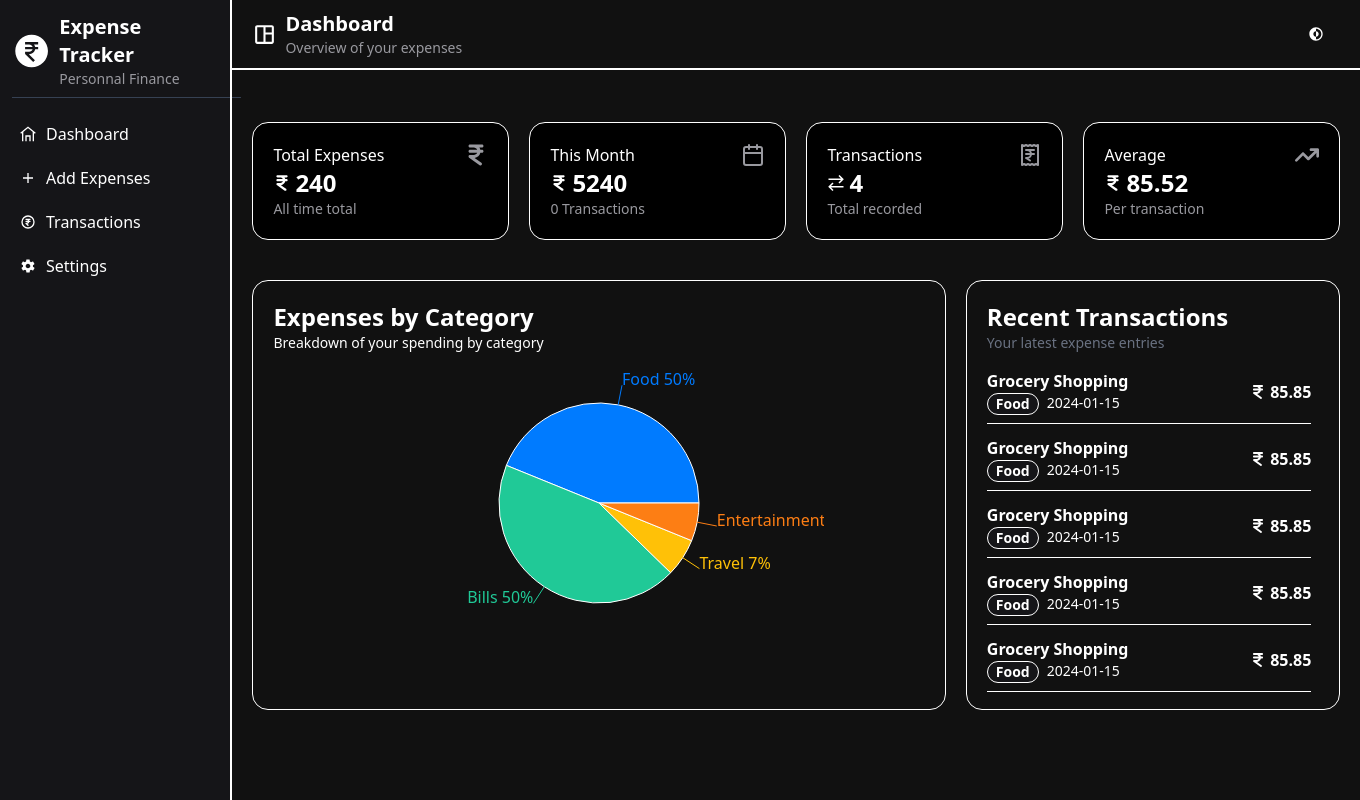
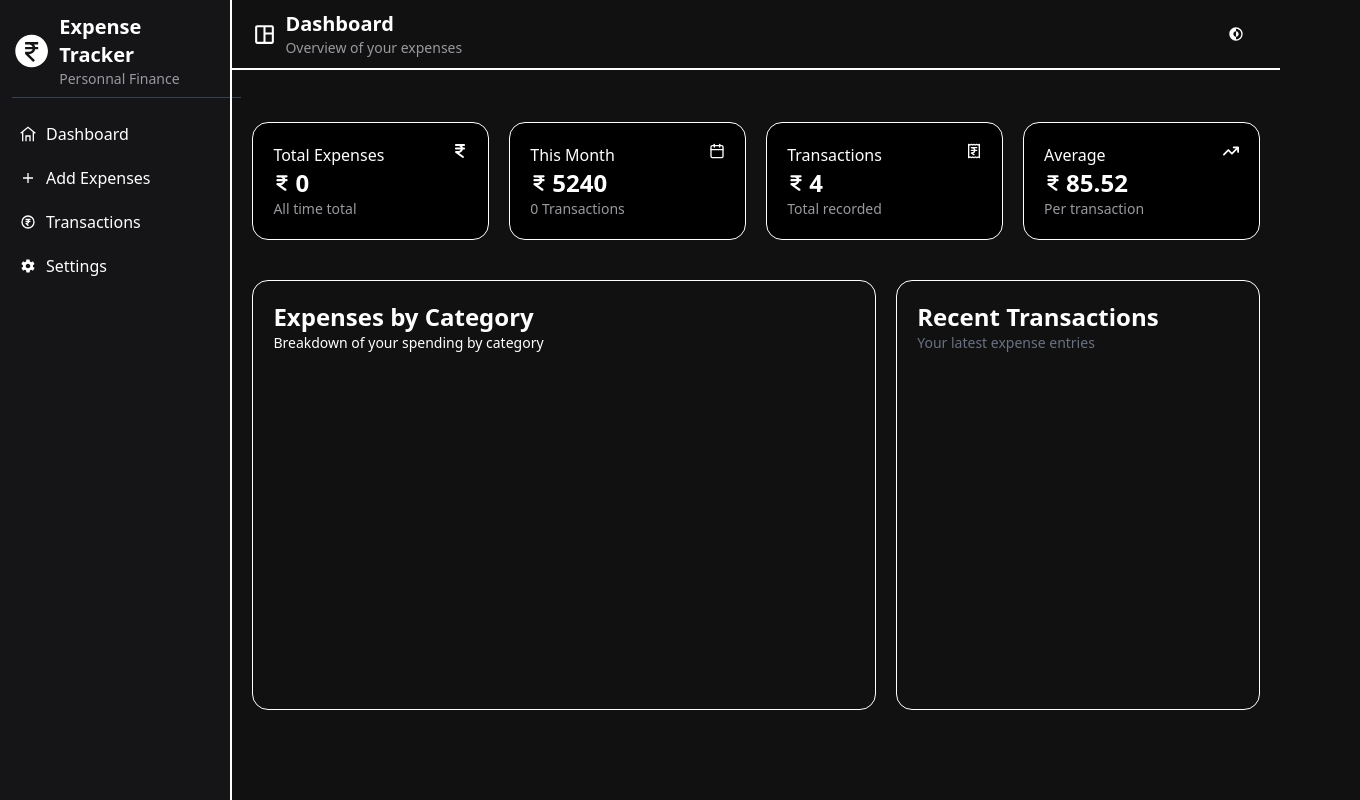
Before and after one commit to navaneethk-000/Expense-Tracker, a React (Vite) app: page / in a window 1280 px wide. Shown: the whole page, 1360 px wide, since content can reach past the window. Built offline with nearby package versions, Linux system fonts and the light colour scheme.

Commit message:
60% completed

```diff
--- a/src/App.jsx
+++ b/src/App.jsx
@@ -1,13 +1,10 @@
 import { BrowserRouter as Router } from "react-router-dom";
 import AppRoutes from "./routes/AppRoutes";
-import { ExpenseProvider } from "./context/ExpenseContext";
 
 function App() {
   return (
     <Router>
-      <ExpenseProvider>
-        <AppRoutes />
-      </ExpenseProvider>
+      <AppRoutes />
     </Router>
   );
 }
--- a/src/components/DashboardHome.jsx
+++ b/src/components/DashboardHome.jsx
@@ -1,49 +1,134 @@
 import { FaIndianRupeeSign, FaArrowTrendUp } from "react-icons/fa6";
 import { LuCalendar, LuReceiptIndianRupee } from "react-icons/lu";
-import DashboardCard from "../pages/cards/DashboardCards";
-import { GrTransaction } from "react-icons/gr";
 import Chart from "../pages/charts/Chart";
-import TransactionCard from "../pages/cards/TransactionCard";
 
-const cardsData = [
-  {
-    title: "Total Expenses",
-    amount: "240",
-    description: "All time total",
-    Icon: FaIndianRupeeSign,
-    TextIcon: FaIndianRupeeSign,
-  },
-  {
-    title: "This Month",
-    amount: "5240",
-    description: "0 Transactions",
-    Icon: LuCalendar,
-    TextIcon: FaIndianRupeeSign,
-  },
-  {
-    title: "Transactions",
-    amount: "4",
-    description: "Total recorded",
-    Icon: LuReceiptIndianRupee,
-    TextIcon: GrTransaction,
-  },
-  {
-    title: "Average",
-    amount: "85.52",
-    description: "Per transaction",
-    Icon: FaArrowTrendUp,
-    TextIcon: FaIndianRupeeSign,
-  },
-];
+import { StateContext } from "../context/ExpenseProvider";
+import { useContext } from "react";
 
 const DashboardHome = () => {
+  const { myExpenses } = useContext(StateContext);
+
+  const totalAmount = myExpenses.reduce((total, item) => {
+    const amount = parseFloat(item.amount);
+    return total + (isNaN(amount) ? 0 : amount);
+  }, 0);
+
+  <div className="md:flex gap-5">
+    {myExpenses.map((exp, index) => (
+      <div
+        className="bg-[var(--card-bg)] border w-full h-auto p-5 rounded-2xl flex justify-between items-start"
+        key={index}
+      >
+        <div>
+          <h2>{exp.title}</h2>
+          <div className="flex items-center gap-1">
+            <h1 className="text-2xl font-bold">{exp.amount}</h1>
+          </div>
+          <p className="text-[var(--secondary-text-color)] text-sm">
+            {exp.category}
+          </p>
+        </div>
+      </div>
+    ))}
+  </div>;
+
+  const categories = [
+    "Food",
+    "Bills",
+    "Travel",
+    "Entertainment",
+    "Shopping",
+    "Healthcare",
+    "Education",
+    "Other",
+  ];
+
+  const getCategoryAmounts = (category) =>
+    myExpenses
+      .filter((item) => item.category === category && item.amount)
+      .map((item) => parseFloat(item.amount))
+      .reduce((acc, curr) => acc + curr, 0);
+
+  const travelAmounts = getCategoryAmounts("Travel");
+  const billsAmounts = getCategoryAmounts("Bills");
+  const entertainmentAmounts = getCategoryAmounts("Entertainment");
+  const shoppingAmounts = getCategoryAmounts("Shopping");
+  const healthcareAmounts = getCategoryAmounts("Healthcare");
+  const educationAmounts = getCategoryAmounts("Education");
+  const otherAmounts = getCategoryAmounts("Other");
+
+  const toPercent = (amount) =>
+    totalAmount > 0 ? Math.round((amount / totalAmount) * 100) : 0;
+
+  const chartData = [
+    { name: "Travel", value: toPercent(travelAmounts) },
+    { name: "Bills", value: toPercent(billsAmounts) },
+    { name: "Entertainment", value: toPercent(entertainmentAmounts) },
+    { name: "Shopping", value: toPercent(shoppingAmounts) },
+    { name: "Healthcare", value: toPercent(healthcareAmounts) },
+    { name: "Education", value: toPercent(educationAmounts) },
+    { name: "Other", value: toPercent(otherAmounts) },
+  ];
+
   return (
     <div className="flex flex-col mt-8">
-      <div className="md:flex gap-5">
-        {cardsData.map((card, index) => (
-          <DashboardCard key={index} {...card} />
-        ))}
+      <div>
+        <div className="flex gap-5">
+          <div className="bg-[var(--card-bg)] w-full h-auto p-5 rounded-2xl flex justify-between border">
+            <div>
+              <h2>Total Expenses</h2>
+              <div className="flex items-center gap-1">
+                <FaIndianRupeeSign size={"18"} />
+                <h1 className="text-2xl font-bold">{totalAmount}</h1>
+              </div>
+              <p className="text-[var(--secondary-text-color)] text-sm">
+                All time total
+              </p>
+            </div>
+            <FaIndianRupeeSign />
+          </div>
+          <div className="bg-[var(--card-bg)] w-full h-auto p-5 rounded-2xl flex justify-between border">
+            <div>
+              <h2>This Month</h2>
+              <div className="flex items-center gap-1">
+                <FaIndianRupeeSign size={"18"} />
+                <h1 className="text-2xl font-bold">5240</h1>
+              </div>
+              <p className="text-[var(--secondary-text-color)] text-sm">
+                0 Transactions
+              </p>
+            </div>
+            <LuCalendar />
+          </div>
+          <div className="bg-[var(--card-bg)] w-full h-auto p-5 rounded-2xl flex justify-between border">
+            <div>
+              <h2>Transactions</h2>
+              <div className="flex items-center gap-1">
+                <FaIndianRupeeSign size={"18"} />
+                <h1 className="text-2xl font-bold">4</h1>
+              </div>
+              <p className="text-[var(--secondary-text-color)] text-sm">
+                Total recorded
+              </p>
+            </div>
+            <LuReceiptIndianRupee />
+          </div>
+          <div className="bg-[var(--card-bg)] w-full h-auto p-5 rounded-2xl flex justify-between border">
+            <div>
+              <h2>Average</h2>
+              <div className="flex items-center gap-1">
+                <FaIndianRupeeSign size={"18"} />
+                <h1 className="text-2xl font-bold">85.52</h1>
+              </div>
+              <p className="text-[var(--secondary-text-color)] text-sm">
+                Per transaction
+              </p>
+            </div>
+            <FaArrowTrendUp />
+          </div>
+        </div>
       </div>
+
       <div className="flex gap-5 mt-10">
         <div className="border w-full p-5 rounded-2xl">
           <div>
@@ -51,83 +136,42 @@ const DashboardHome = () => {
             <p className="text-sm">Breakdown of your spending by category</p>
           </div>
           <div className="flex items-center justify-center">
-            <Chart />
+            <Chart data={chartData} />
           </div>
         </div>
-        <TransactionCard />
+        {/* <TransactionCard /> */}
+        <div className="border w-[45vw] rounded-2xl p-5 h-[430px] overflow-hidden">
+          <h1 className="text-2xl font-bold">Recent Transactions</h1>
+          <p className="text-sm text-gray-500">Your latest expense entries</p>
+
+          <div className="h-[370px] overflow-y-auto mt-4 pr-2">
+            <ul className="flex flex-col gap-3">
+              {myExpenses.map((txn, index) => (
+                // <TransactionItem key={index} {...txn} />
+                <li className="border-b pb-2" key={index}>
+                  <div className="flex justify-between">
+                    <div>
+                      <h2 className="font-bold">{txn.title}</h2>
+                      <div className="flex gap-2">
+                        <span className="px-2 font-bold text-sm text-[var(--text-color)] bg-[var(--bg-sidebar)] border rounded-2xl">
+                          {txn.category}
+                        </span>
+                        <p className="text-sm">{txn.date}</p>
+                      </div>
+                    </div>
+                    <div className="flex items-center gap-1 font-semibold">
+                      <FaIndianRupeeSign />
+                      {txn.amount}
+                    </div>
+                  </div>
+                </li>
+              ))}
+            </ul>
+          </div>
+        </div>
       </div>
     </div>
   );
 };
 
 export default DashboardHome;
-
-// import { FaIndianRupeeSign } from "react-icons/fa6";
-// import { LuCalendar } from "react-icons/lu";
-// import { LuReceiptIndianRupee } from "react-icons/lu";
-// import { FaArrowTrendUp } from "react-icons/fa6";
-
-// const DashboardHome = () => {
-//   return (
-//     <div>
-//       <div className="flex gap-5">
-//         <div className="bg-black w-full h-auto p-5 rounded-2xl flex justify-between">
-//           <div>
-//             <h2>Total Expenses</h2>
-//             <div className="flex items-center gap-1">
-//               <FaIndianRupeeSign size={"18"} />
-//               <h1 className="text-2xl font-bold">240</h1>
-//             </div>
-//             <p className="text-[var(--secondary-text-color)] text-sm">
-//               All time total
-//             </p>
-//           </div>
-//           <FaIndianRupeeSign />
-//         </div>
-
-//         <div className="bg-black w-full h-auto p-5 rounded-2xl flex justify-between">
-//           <div>
-//             <h2>This Month</h2>
-//             <div className="flex items-center gap-1">
-//               <FaIndianRupeeSign size={"18"} />
-//               <h1 className="text-2xl font-bold">5240</h1>
-//             </div>
-//             <p className="text-[var(--secondary-text-color)] text-sm">
-//               0 Transactions
-//             </p>
-//           </div>
-//           <LuCalendar />
-//         </div>
-
-//         <div className="bg-black w-full h-auto p-5 rounded-2xl flex justify-between">
-//           <div>
-//             <h2>Transactions</h2>
-//             <div className="flex items-center gap-1">
-//               <FaIndianRupeeSign size={"18"} />
-//               <h1 className="text-2xl font-bold">4</h1>
-//             </div>
-//             <p className="text-[var(--secondary-text-color)] text-sm">
-//               Total recorded
-//             </p>
-//           </div>
-//           <LuReceiptIndianRupee />
-//         </div>
-//         <div className="bg-black w-full h-auto p-5 rounded-2xl flex justify-between">
-//           <div>
-//             <h2>Average</h2>
-//             <div className="flex items-center gap-1">
-//               <FaIndianRupeeSign size={"18"} />
-//               <h1 className="text-2xl font-bold">85.52</h1>
-//             </div>
-//             <p className="text-[var(--secondary-text-color)] text-sm">
-//               Per transaction
-//             </p>
-//           </div>
-//           <FaArrowTrendUp />
-//         </div>
-//       </div>
-//     </div>
-//   );
-// };
-
-// export default DashboardHome;
--- /dev/null
+++ b/src/context/ExpenseProvider.jsx
@@ -0,0 +1,41 @@
+import { useReducer, createContext, useEffect } from "react";
+
+const DispatchContext = createContext();
+const StateContext = createContext();
+
+const getInitialExpenses = () => {
+  const saved = localStorage.getItem("expenses");
+  return saved ? JSON.parse(saved) : [];
+};
+
+const ExpenseProvider = ({ children }) => {
+  const initialState = {
+    myExpenses: getInitialExpenses(),
+  };
+
+  const reducer = (state, action) => {
+    switch (action.type) {
+      case "add_expense":
+        return {
+          ...state,
+          myExpenses: [...state.myExpenses, action.payload],
+        };
+      default:
+        return state;
+    }
+  };
+
+  const [state, dispatch] = useReducer(reducer, initialState);
+
+  useEffect(() => {
+    localStorage.setItem("expenses", JSON.stringify(state.myExpenses));
+  }, [state.myExpenses]);
+
+  return (
+    <DispatchContext.Provider value={dispatch}>
+      <StateContext.Provider value={state}>{children}</StateContext.Provider>
+    </DispatchContext.Provider>
+  );
+};
+
+export { ExpenseProvider, DispatchContext, StateContext };
--- a/src/pages/Dashboard.jsx
+++ b/src/pages/Dashboard.jsx
@@ -1,19 +1,16 @@
-import React from "react";
 import Sidebar from "../components/Sidebar";
 import Navbar from "../components/Navbar";
-import DashboardHome from "../components/DashboardHome";
 import { Outlet } from "react-router-dom";
 
 const Dashboard = () => {
   return (
     <div className="flex">
       <Sidebar />
-      <hr className="text-[var(--border)] border h-[100vh]"/>
+      <hr className="text-[var(--border)] border h-[100vh]" />
       <div className="flex-1">
         <Navbar />
         <main className="p-[20px]">
-          {/* <DashboardHome /> */}
-          <Outlet/>
+          <Outlet />
         </main>
       </div>
     </div>
--- a/src/pages/Transactions.jsx
+++ b/src/pages/Transactions.jsx
@@ -1,11 +1,44 @@
-import React from 'react'
+import { useContext } from "react";
+import { StateContext } from "../context/ExpenseProvider";
+import { FaIndianRupeeSign } from "react-icons/fa6";
 
 const Transactions = () => {
+  const { myExpenses } = useContext(StateContext);
+  const totalAmount = myExpenses.reduce((total, item) => {
+    const amount = parseFloat(item.amount);
+    return total + (isNaN(amount) ? 0 : amount);
+  }, 0);
+
   return (
-    <div>
-      Transactions
+    <div className="flex justify-center mt-10 border p-5 flex-col">
+      <h1 className="text-2xl font-bold">All Transactions</h1>
+      <p className="text-sm text-gray-500 mb-5">Total: {totalAmount}</p>
+      <div className="w-[75vw] rounded-2xl p-5 h-[430px] overflow-scroll mb-5">
+        <div className="max-h-96 overflow-y-auto">
+          <table className="min-w-full table-auto">
+            <thead className="sticky top-0 bg-[var(--card-bg)] z-10">
+              <tr>
+                <th className="text-left px-4 py-2">Title</th>
+                <th className="text-left px-4 py-2">Category</th>
+                <th className="text-left px-4 py-2">Date</th>
+                <th className="text-right px-4 py-2">Amount</th>
+              </tr>
+            </thead>
+            <tbody>
+              {myExpenses.map((exp, index) => (
+                <tr key={index} className="">
+                  <td className="px-4 py-2">{exp.title}</td>
+                  <td className="px-4 py-2">{exp.category}</td>
+                  <td className="px-4 py-2">{exp.date}</td>
+                  <td className="text-right px-4 py-2">{exp.amount}</td>
+                </tr>
+              ))}
+            </tbody>
+          </table>
+        </div>
+      </div>
     </div>
-  )
-}
+  );
+};
 
-export default Transactions
+export default Transactions;
--- a/src/pages/cards/DashboardCards.jsx
+++ b/src/pages/cards/DashboardCards.jsx
@@ -3,6 +3,8 @@ const DashboardCard = ({
   title,
   amount,
   description,
+  category,
+  date,
   Icon,
   TextIcon,
   iconSize = 24,
@@ -16,7 +18,7 @@ const DashboardCard = ({
           <h1 className="text-2xl font-bold">{amount}</h1>
         </div>
         <p className="text-[var(--secondary-text-color)] text-sm">
-          {description}
+          {category}
         </p>
       </div>
       <Icon size={iconSize} className="text-[var(--secondary-text-color)]"/>
--- a/src/pages/cards/Dropdown.jsx
+++ b/src/pages/cards/Dropdown.jsx
@@ -1,4 +1,3 @@
-import React, { useState } from "react";
 
 const Dropdown = ({value,onChange}) => {
   const categories = [
--- a/src/pages/cards/TransactionCard.jsx
+++ b/src/pages/cards/TransactionCard.jsx
@@ -1,11 +1,6 @@
+import { useContext } from "react";
 import { FaIndianRupeeSign } from "react-icons/fa6";
-
-const transactions = Array(12).fill({
-  title: "Grocery Shopping",
-  category: "Food",
-  date: "2024-01-15",
-  amount: 85.85,
-});
+import { StateContext } from "../../context/ExpenseProvider";
 
 const TransactionItem = ({ title, category, date, amount }) => (
   <li className="border-b pb-2">
@@ -28,6 +23,16 @@ const TransactionItem = ({ title, category, date, amount }) => (
 );
 
 const TransactionCard = () => {
+  const { myExpenses } = useContext(StateContext);
+  console.log("Expences are.....", myExpenses);
+  const title = myExpenses[0];
+  const amount = myExpenses[1];
+  const category = myExpenses[2];
+  const date = myExpenses[3];
+
+  const transactions = [
+    { title: title, category: category, date: date, amount: amount },
+  ];
   return (
     <div className="border w-[45vw] rounded-2xl p-5 h-[430px] overflow-hidden">
       <h1 className="text-2xl font-bold">Recent Transactions</h1>
--- a/src/pages/charts/Chart.jsx
+++ b/src/pages/charts/Chart.jsx
@@ -1,30 +1,69 @@
-import { PieChart, Pie, Cell } from 'recharts';
+import { PieChart, Pie, Cell, Tooltip, ResponsiveContainer } from "recharts";
 
-const data = [
-  { name: 'Food', value: 50 },
-  { name: 'Bills', value: 50 },
-  { name: 'Travel', value: 7 },
-  { name: 'Entertainment', value: 7 },
+const COLORS = [
+  "#007bff",
+  "#20c997",
+  "#ffc107",
+  "#fd7e14",
+  "#6f42c1",
+  "#e83e8c",
+  "#17a2b8",
+  "#343a40",
 ];
 
-const COLORS = ['#007bff', '#20c997', '#ffc107', '#fd7e14'];
+const RADIAN = Math.PI / 180;
+const renderCustomizedLabel = ({
+  cx,
+  cy,
+  midAngle,
+  innerRadius,
+  outerRadius,
+  percent,
+  name,
+}) => {
+  if (percent === 0) return null;
 
-const Chart = () => {
+  const radius = innerRadius + (outerRadius - innerRadius) * 1.2;
+  const x = cx + radius * Math.cos(-midAngle * RADIAN);
+  const y = cy + radius * Math.sin(-midAngle * RADIAN);
+
   return (
-    <PieChart width={450} height={300}>
+    <text
+      x={x}
+      y={y}
+      fill="#fff"
+      textAnchor={x > cx ? "start" : "end"}
+      dominantBaseline="central"
+      style={{ fontSize: "12px", fontWeight: "bold" }}
+    >
+      {`${name}`}
+    </text>
+  );
+};
+
+const Chart = ({ data }) => {
+  // Optional: remove 0% items for cleaner chart
+  const filteredData = data.filter((d) => d.value > 0);
+
+  return (
+    <ResponsiveContainer width="100%" height={300}>
+      <PieChart>
         <Pie
-        data={data}
+          data={filteredData}
           cx="50%"
           cy="50%"
           outerRadius={100}
           dataKey="value"
-        label={({ name, value }) => `${name} ${value}%`}
+          labelLine={false}
+          label={renderCustomizedLabel}
         >
-        {data.map((_, index) => (
-          <Cell key={index} fill={COLORS[index % COLORS.length]} />
+          {filteredData.map((_, index) => (
+            <Cell key={`cell-${index}`} fill={COLORS[index % COLORS.length]} />
           ))}
         </Pie>
+        <Tooltip formatter={(value) => `${value}%`} />
       </PieChart>
+    </ResponsiveContainer>
   );
 };
 
--- a/src/routes/AppRoutes.jsx
+++ b/src/routes/AppRoutes.jsx
@@ -4,17 +4,20 @@ import Settings from "../pages/Settings";
 import DashboardHome from "../components/DashboardHome";
 import AddExpenses from "../pages/AddExpenses";
 import Transactions from "../pages/Transactions";
+import { ExpenseProvider } from "../context/ExpenseProvider";
 
 const AppRoutes = () => {
   return (
-    <Routes>
-      <Route path="/" element={<Dashboard/>}>
-        <Route index element={<DashboardHome />} />
-        <Route path="settings" element={<Settings />} />
-        <Route path="addexpenses" element={<AddExpenses/>} />
-        <Route path="transactions" element={<Transactions/>} />
-      </Route>
-    </Routes>
+    <ExpenseProvider>
+      <Routes>
+        <Route path="/" element={<Dashboard />}>
+          <Route index element={<DashboardHome />} />
+          <Route path="settings" element={<Settings />} />
+          <Route path="addexpenses" element={<AddExpenses />} />
+          <Route path="transactions" element={<Transactions />} />
+        </Route>
+      </Routes>
+    </ExpenseProvider>
   );
 };
 
```
Also changed, not shown: src/context/ExpenseContext.jsx (deleted, +0 -20 lines), src/pages/AddExpenses.jsx (+44 -6 lines). Lines whose indentation alone changed are shown as unchanged.
